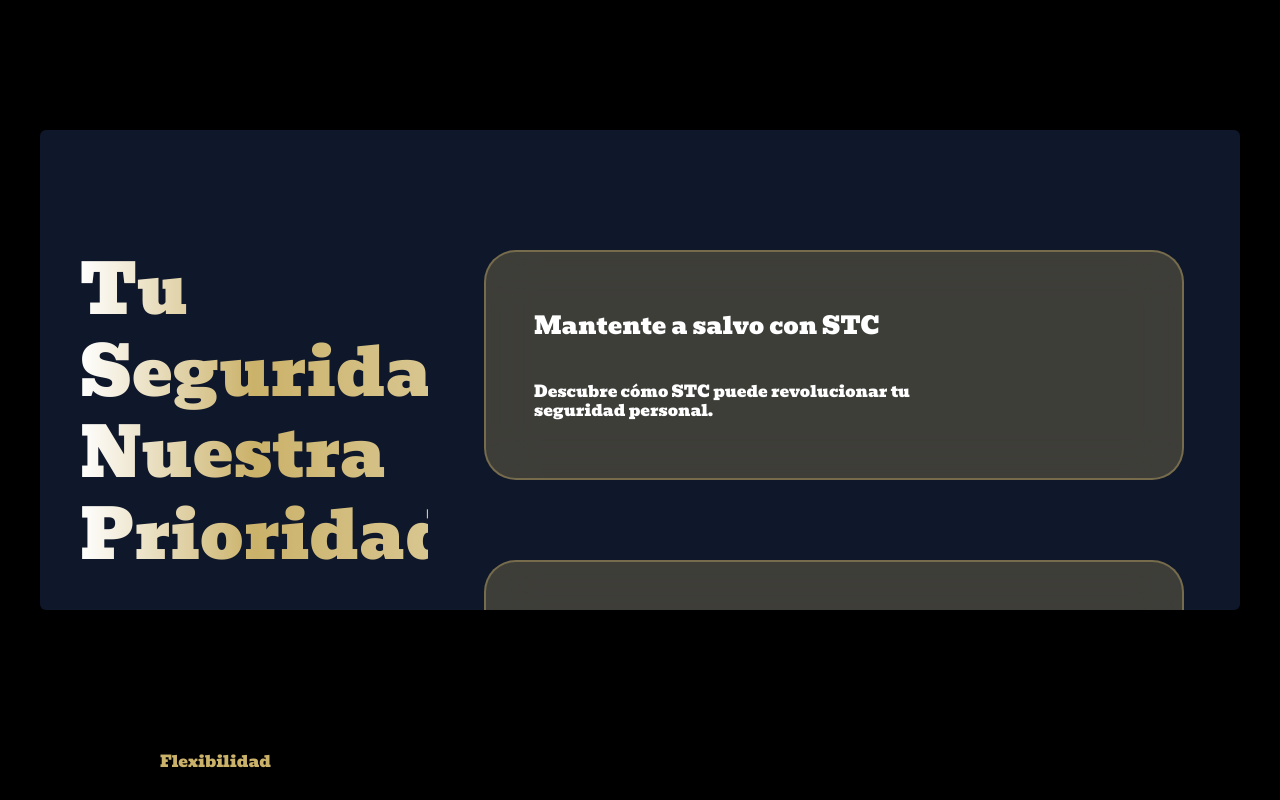
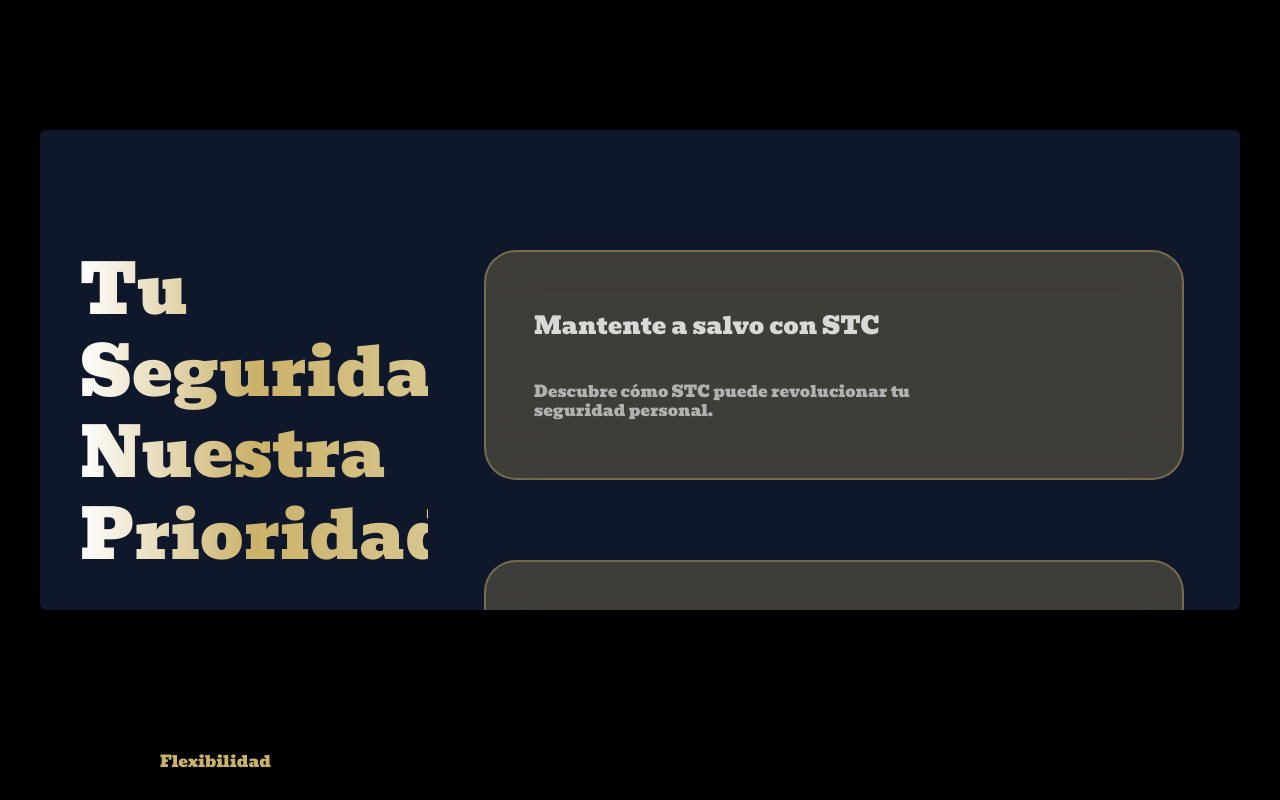
Before and after one commit to luifer991/stc, a Next.js app: page / in a window 1280 px wide. Shown: the part 1820-2620 px from the top of the page. Built offline with nearby package versions, Linux system fonts and the light colour scheme.

Commit message:
updated sticky scroll

```diff
--- a/src/components/ui/sticky-scroll-reveal.tsx
+++ b/src/components/ui/sticky-scroll-reveal.tsx
@@ -38,24 +38,24 @@
             animate={{
                 backgroundColor: backgroundColors[activeCard % backgroundColors.length]
             }}
-            className='h-[30rem] overflow-y-auto flex justify-center relative space-x-10 rounded-md p-10 section__one'
+            className='h-[30rem] overflow-y-auto flex justify-end relative space-x-10 rounded-md p-10 section__one'
             ref={ref}
         >
                 <h2
-                className='hidden text-[68px] lg:block h-[320px] w-[428px] rounded-md bg-gradient-to-r from-white via-golden to-clear-gold sticky text-transparent bg-clip-text top-20  overflow-hidden'
+                className='hidden text-[68px] lg:block h-[320px] w-[428px] rounded-md bg-gradient-to-r from-white via-golden to-clear-gold sticky text-transparent bg-clip-text top-20 overflow-hidden'
             >Tu Seguridad, Nuestra Prioridad</h2>
             <div className='div relative flex items-start px-4'>
                 <div className=''>
                     {content.map((item, index) => (
-                        <div key={item.title + index} className='my-20 rounded-[32px] border-2 border-golden/40 bg-golden/25 backdrop-blur-xl w-[700px] h-[230px] flex flex-shrink-0 flex-col justify-center align-middle pl-12'>
+                        <div key={item.title + index} className='my-20 rounded-[32px] border-2 border-golden/40 bg-golden/25 backdrop-blur-xl w-[700px] h-[230px] flex flex-col justify-center align-middle pl-12'>
                             <motion.h2
                                 initial={{
                                     opacity: 0
                                 }}
                                 animate={{
-                                    opacity: activeCard === index ? 1 : 0.8
+                                    opacity: activeCard === index ? 1 : 0.4
                                 }}
-                                className='text-2xl font-bold text-white'
+                                className='text-2xl font-bold text-white/80'
                             >
                                 {item.title}
                             </motion.h2>
@@ -64,9 +64,9 @@
                                     opacity: 0
                                 }}
                                 animate={{
-                                    opacity: activeCard === index ? 1 : 0.8
+                                    opacity: activeCard === index ? 1 : 0.2
                                 }}
-                                className='text-kg text-white max-w-sm mt-10'
+                                className='text-kg text-white/60 max-w-sm mt-10'
                             >
                                 {item.description}
                             </motion.p>
```
